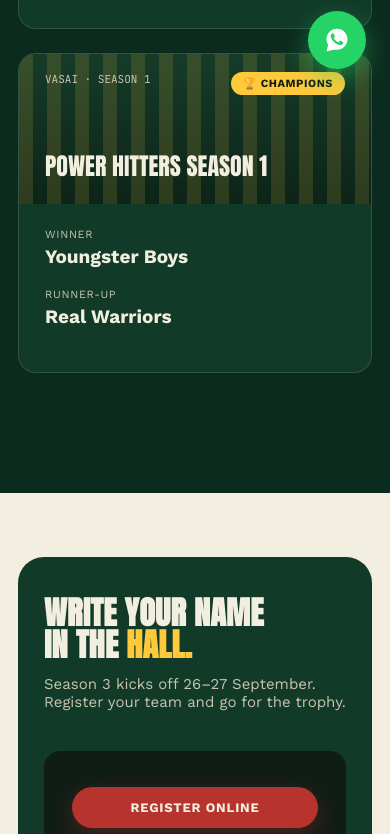
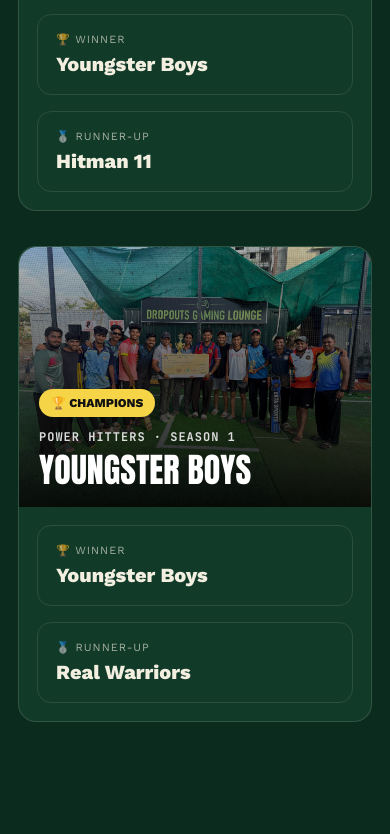
Before and after one commit to amanrawat2524-lang/powerhitters-website, a plain HTML site: page champions.html in a window 390 px wide. Shown: the part 751-1585 px from the top of the page. Drawn offline with nearby package versions, Linux system fonts and the light colour scheme.

Commit message:
Add winner photos to Champions page
Updated title and meta description for clarity. Added new styles for champion banners and adjusted layout for better responsiveness.

```diff
--- a/champions.html
+++ b/champions.html
@@ -9,34 +9,17 @@
     content="width=device-width, initial-scale=1.0"
   >
 
-  <title>
-    Champions — Power Hitters Turf Cricket, Vasai West
-  </title>
+  <title>Champions — Power Hitters Turf Cricket</title>
 
   <meta
     name="description"
-    content="Hall of Champions — winners of every Power Hitters turf cricket tournament in Vasai West."
-  >
-
-  <meta
-    name="robots"
-    content="index, follow"
-  >
-
-  <link
-    rel="canonical"
-    href="https://powerhitters.co.in/champions.html"
+    content="Hall of Champions — winners of Power Hitters turf cricket tournaments."
   >
 
   <link
     rel="icon"
     href="images/logo.jpg"
     type="image/jpeg"
-  >
-
-  <link
-    rel="preconnect"
-    href="https://fonts.googleapis.com"
   >
 
   <link
@@ -48,24 +31,122 @@
     rel="stylesheet"
     href="css/style.css"
   >
+
+  <style>
+
+    .champ-photo-banner {
+      min-height: 330px;
+      border-radius: 18px 18px 0 0;
+      padding: 28px;
+      display: flex;
+      flex-direction: column;
+      justify-content: flex-end;
+      position: relative;
+      overflow: hidden;
+      background-position: center;
+      background-size: cover;
+      background-repeat: no-repeat;
+    }
+
+    .champ-photo-banner::before {
+      content: "";
+      position: absolute;
+      inset: 0;
+      background:
+        linear-gradient(
+          to top,
+          rgba(0, 0, 0, 0.92),
+          rgba(0, 0, 0, 0.25)
+        );
+    }
+
+    .champ-photo-banner > * {
+      position: relative;
+      z-index: 2;
+    }
+
+    .champ-photo-banner .season-label {
+      font-family: "JetBrains Mono", monospace;
+      font-size: 12px;
+      font-weight: 700;
+      letter-spacing: 1px;
+      color: #ddd;
+      margin-bottom: 8px;
+    }
+
+    .champ-photo-banner .champ-title {
+      font-family: "Anton", sans-serif;
+      font-size: clamp(34px, 6vw, 62px);
+      line-height: 1;
+      color: #fff;
+      text-transform: uppercase;
+    }
+
+    .champ-photo-banner .champ-badge {
+      display: inline-block;
+      width: fit-content;
+      margin-bottom: 12px;
+      padding: 7px 12px;
+      border-radius: 999px;
+      background: #f5d547;
+      color: #111;
+      font-size: 12px;
+      font-weight: 800;
+    }
+
+    .champ-result-box {
+      display: grid;
+      grid-template-columns: 1fr 1fr;
+      gap: 16px;
+      padding: 25px;
+    }
+
+    .champ-result-item {
+      padding: 18px;
+      border: 1px solid rgba(255,255,255,0.1);
+      border-radius: 14px;
+    }
+
+    .champ-result-item .lbl {
+      font-size: 11px;
+      text-transform: uppercase;
+      letter-spacing: 1px;
+      opacity: 0.65;
+      margin-bottom: 6px;
+    }
+
+    .champ-result-item .name {
+      font-size: 20px;
+      font-weight: 800;
+    }
+
+    @media (max-width: 700px) {
+
+      .champ-photo-banner {
+        min-height: 260px;
+        padding: 20px;
+      }
+
+      .champ-result-box {
+        grid-template-columns: 1fr;
+        padding: 18px;
+      }
+
+    }
+
+  </style>
+
 </head>
 
 
 <body>
 
-
-<!-- =========================
-     NAVIGATION
-========================= -->
-
 <nav>
 
   <div class="wrap">
 
-    <a
-      class="logo"
-      href="index.html"
-    >
+    <a class="logo" href="index.html">
+
       <span class="logo-badge">
 
         <img
@@ -76,6 +157,7 @@
         >
 
       </span>
+
     </a>
 
 
@@ -91,9 +173,7 @@
 
     <div class="navlinks">
 
-      <a href="index.html">
-        Home
-      </a>
+      <a href="index.html">Home</a>
 
       <a href="tournaments.html">
         Tournaments
@@ -138,31 +218,13 @@
 </nav>
 
 
-<!-- =========================
-     HERO
-========================= -->
-
 <header class="page-hero turf-bg">
 
   <div class="wrap">
 
     <div class="eyebrow">
-
-      <span class="over-dots">
-
-        <span class="hit"></span>
-        <span class="hit"></span>
-        <span class="hit"></span>
-        <span></span>
-        <span></span>
-        <span></span>
-
-      </span>
-
-      HALL OF CHAMPIONS
-
+      🏆 HALL OF CHAMPIONS
     </div>
-
 
     <h1 class="display">
 
@@ -174,11 +236,11 @@
 
     </h1>
 
-
     <p class="lede">
 
       Every season crowns a champion.
-      Here's who's lifted the Power Hitters trophy so far.
+      Meet the teams who have lifted the
+      Power Hitters trophy.
 
     </p>
 
@@ -187,46 +249,49 @@
 </header>
 
 
-<!-- =========================
-     CHAMPIONS
-========================= -->
-
 <section class="section dark">
 
   <div class="wrap">
 
 
-    <!-- =====================
+    <!-- =========================
          SEASON 2
-    ====================== -->
+    ========================== -->
 
-    <div class="champ-card">
+    <div
+      class="champ-card"
+      style="margin-bottom:35px;"
+    >
 
-      <div class="champ-banner">
+      <div
+        class="champ-photo-banner"
+        style="
+          background-image:
+          url('images/season2-winner.jpg');
+        "
+      >
 
-        <span class="date">
-          VASAI WEST · SEASON 2
-        </span>
-
-        <span class="trophy-badge">
+        <span class="champ-badge">
           🏆 CHAMPIONS
         </span>
 
-        <span class="title">
-          Power Hitters Season 2
-        </span>
+        <div class="season-label">
+          POWER HITTERS · SEASON 2
+        </div>
+
+        <div class="champ-title">
+          YOUNGSTER BOYS
+        </div>
 
       </div>
 
 
-      <div class="champ-body">
+      <div class="champ-result-box">
 
-        <div class="champ-wr">
-
-          <div>
+        <div class="champ-result-item">
 
           <div class="lbl">
-              Winner
+            🏆 Winner
           </div>
 
           <div class="name">
@@ -236,10 +301,10 @@
         </div>
 
 
-          <div>
+        <div class="champ-result-item">
 
           <div class="lbl">
-              Runner-Up
+            🥈 Runner-Up
           </div>
 
           <div class="name">
@@ -252,40 +317,43 @@
 
     </div>
 
-    </div>
 
 
-    <!-- =====================
+    <!-- =========================
          SEASON 1
-    ====================== -->
+    ========================== -->
 
     <div class="champ-card">
 
-      <div class="champ-banner">
+      <div
+        class="champ-photo-banner"
+        style="
+          background-image:
+          url('images/season1-winner.jpg');
+        "
+      >
 
-        <span class="date">
-          VASAI · SEASON 1
-        </span>
-
-        <span class="trophy-badge">
+        <span class="champ-badge">
           🏆 CHAMPIONS
         </span>
 
-        <span class="title">
-          Power Hitters Season 1
-        </span>
+        <div class="season-label">
+          POWER HITTERS · SEASON 1
+        </div>
+
+        <div class="champ-title">
+          YOUNGSTER BOYS
+        </div>
 
       </div>
 
 
-      <div class="champ-body">
+      <div class="champ-result-box">
 
-        <div class="champ-wr">
-
-          <div>
+        <div class="champ-result-item">
 
           <div class="lbl">
-              Winner
+            🏆 Winner
           </div>
 
           <div class="name">
@@ -295,16 +363,14 @@
         </div>
 
 
-          <div>
+        <div class="champ-result-item">
 
           <div class="lbl">
-              Runner-Up
+            🥈 Runner-Up
           </div>
 
           <div class="name">
             Real Warriors
-            </div>
-
           </div>
 
         </div>
@@ -318,10 +384,6 @@
 
 </section>
 
-
-<!-- =========================
-     SEASON 3 CTA
-========================= -->
 
 <section class="section tight">
 
@@ -339,27 +401,22 @@
           style="color:var(--chalk);"
         >
 
-          Write your name
+          WHO TAKES
           <br>
-
-          in the
 
           <span
             style="color:var(--floodlight);"
           >
-            hall.
+            SEASON 3?
           </span>
 
         </h2>
 
+        <p style="color:var(--chalk-dim);">
 
-        <p
-          style="color:var(--chalk-dim);"
-        >
-
-          Season 3 kicks off
-          26&ndash;27 September.
-          Register your team and go for the trophy.
+          26–27 September 2026.
+          Register your team and fight
+          for a place in the Hall of Champions.
 
         </p>
 
@@ -372,26 +429,8 @@
           href="register.html"
           class="btn btn-primary"
         >
-          Register Online
+          Register Your Team
         </a>
-
-
-        <div class="contact-row">
-
-          <span>
-
-            Instagram:
-
-            <a
-              href="https://instagram.com/powerhitters.turf"
-              target="_blank"
-            >
-              @powerhitters.turf
-            </a>
-
-          </span>
-
-        </div>
 
       </div>
 
@@ -402,14 +441,9 @@
 </section>
 
 
-<!-- =========================
-     FOOTER
-========================= -->
-
 <footer>
 
   <div class="wrap">
-
 
     <div class="foot-top">
 
@@ -454,13 +488,6 @@
           Register
         </a>
 
-        <a
-          href="https://instagram.com/powerhitters.turf"
-          target="_blank"
-        >
-          Instagram
-        </a>
-
       </div>
 
     </div>
@@ -469,46 +496,20 @@
     <div class="foot-bottom">
 
       <span>
-        © 2026 Power Hitters, Vasai West.
+        © 2026 Power Hitters.
       </span>
 
       <span>
-        Made for teams who play to win.
+        Built for teams who play to win.
       </span>
 
     </div>
-
 
   </div>
 
 </footer>
 
 
-<!-- =========================
-     WHATSAPP
-========================= -->
-
-<a
-  href="https://wa.me/918329337246?text=Hi!%20I%20want%20to%20register%20for%20Power%20Hitters%20Season%203"
-  target="_blank"
-  class="wa-float"
-  aria-label="Chat on WhatsApp"
->
-
-  <svg
-    viewBox="0 0 32 32"
-    fill="#fff"
-  >
-
-    <path
-      d="M16.001 3C9.373 3 4 8.373 4 15c0 2.386.7 4.61 1.902 6.474L4 29l7.716-1.867A11.94 11.94 0 0 0 16.001 27C22.628 27 28 21.627 28 15S22.628 3 16.001 3zm6.951 17.03c-.294.826-1.457 1.512-2.383 1.71-.634.135-1.462.243-4.248-.913-3.564-1.477-5.86-5.09-6.038-5.326-.17-.235-1.44-1.917-1.44-3.658s.906-2.596 1.228-2.953c.322-.357.703-.446.937-.446.234 0 .468.002.673.013.216.011.505-.082.79.603.294.706.999 2.438 1.087 2.615.088.177.147.384.03.62-.117.235-.176.382-.35.588-.176.206-.37.46-.528.618-.176.176-.36.367-.155.72.206.353.914 1.508 1.963 2.443 1.35 1.203 2.487 1.575 2.84 1.752.353.176.559.147.764-.088.206-.235.882-1.03 1.117-1.383.235-.353.47-.294.793-.176.323.118 2.05.966 2.402 1.142.353.176.588.264.674.412.088.147.088.853-.206 1.679z"
-    />
-
-  </svg>
-
-</a>
-
-
 <script src="js/main.js"></script>
 
 </body>
```
Lines whose indentation alone changed are shown as unchanged.
